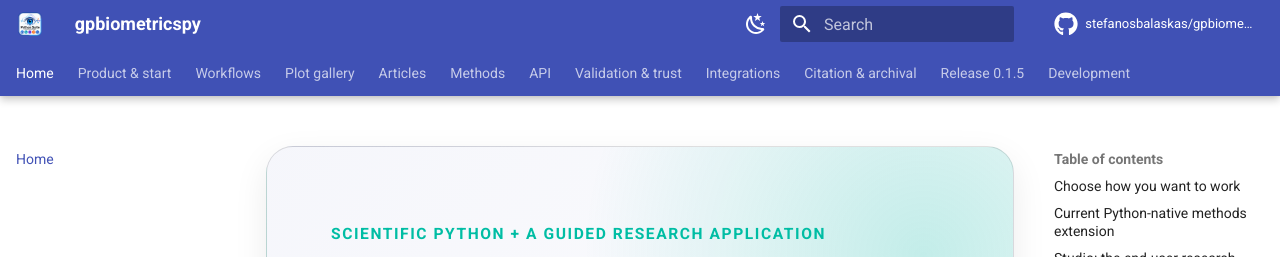
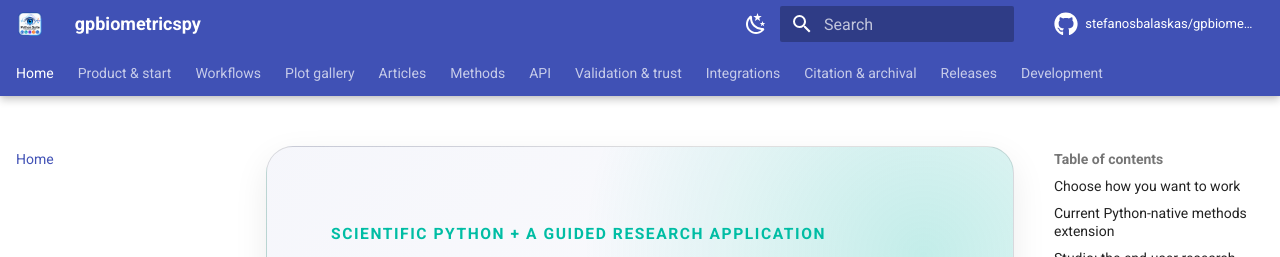
Before and after one commit to stefanosbalaskas/gpbiometricspy, an MkDocs documentation site: the page built from docs/index.md, in a window 1280 px wide. Shown: the top 257 px of the page. Built offline with MkDocs 1.6.1 and Material for MkDocs 9.7.7, drawn with Linux system fonts in a browser that asks for light colours; comment, search, counter and statistics services are not loaded; part of the change alters nothing that is shown.

```diff
--- a/mkdocs.yml
+++ b/mkdocs.yml
@@ -1,5 +1,5 @@
 site_name: gpbiometricspy
-site_description: Scientific Python workflows and gpbiometricspy Studio for Gazepoint EDA/SCR, PPG/HRV, pupil, gaze, AOI and multimodal research.
+site_description: Scientific Python workflows, Python-native methods and gpbiometricspy Studio for Gazepoint EDA/SCR, PPG/HRV, pupil, gaze, AOI and multimodal research.
 site_url: https://stefanosbalaskas.github.io/gpbiometricspy/
 site_author: Stefanos Balaskas
 repo_url: https://github.com/stefanosbalaskas/gpbiometricspy
@@ -118,6 +118,7 @@ nav:
           - Interoperability version testing: articles/interoperability-version-testing.md
           - gp3tools compatibility: articles/gp3tools-compatibility.md
   - Methods:
+      - Overview: methods/index.md
       - Hierarchical location–scale modelling: methods/hierarchical-location-scale.md
   - API:
       - Browse by domain: api/index.md
@@ -138,7 +139,9 @@ nav:
       - Interpretation guardrails: interpretation.md
   - Integrations: integrations.md
   - Citation & archival: citation.md
-  - Release 0.1.5: release-0.1.5.md
+  - Releases:
+      - Release 0.1.6: release-0.1.6.md
+      - Release 0.1.5: release-0.1.5.md
   - Development: development.md
 
 markdown_extensions:
```
